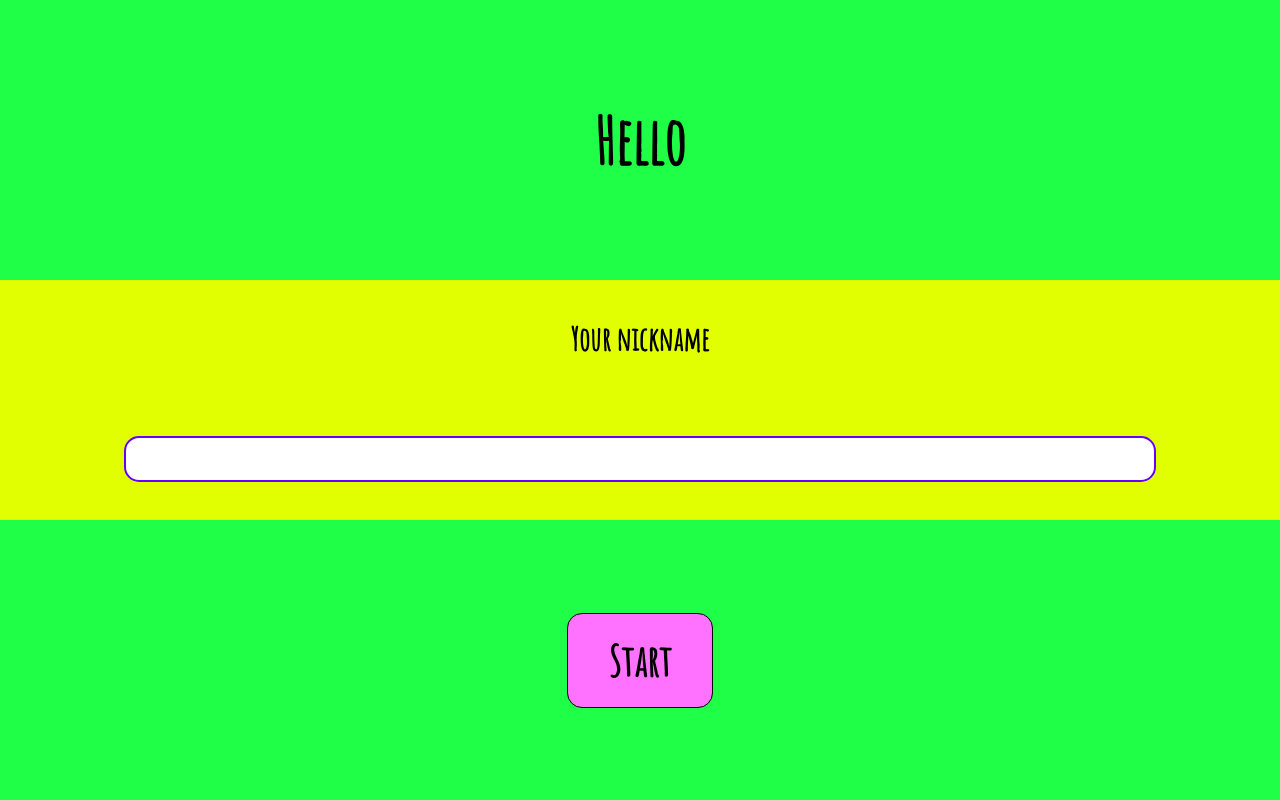
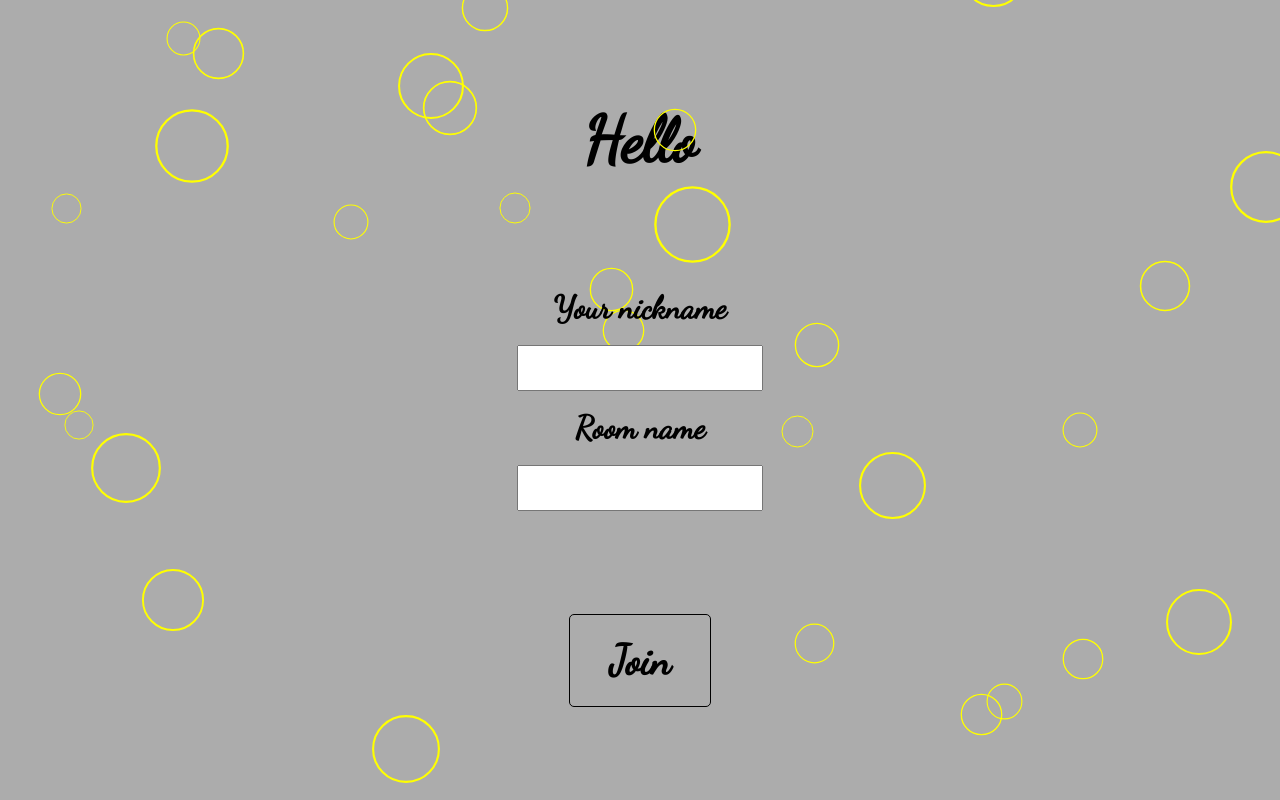
Before and after one commit to VictrumMaximum/videocall-client, a React (Create React App) app: page /videocall/room/1 in a window 1280 px wide. Built offline with nearby package versions, Linux system fonts and the light colour scheme.

Commit message:
new design welcome screen

```diff
--- a/src/Room/Call/Chat/RemoteVideos/RemoteVideos.tsx
+++ b/src/Room/Call/Chat/RemoteVideos/RemoteVideos.tsx
@@ -55,8 +55,6 @@ export const RemoteVideos = () => {
           stream.getAudioTracks()[0].stop();
           stream.removeTrack(stream.getAudioTracks()[0]);
         }
-        console.log('adding track');
-        console.log(track);
         stream.addTrack(track);
       };
     });
--- a/src/Room/Welcome/Welcome.module.scss
+++ b/src/Room/Welcome/Welcome.module.scss
@@ -1,16 +1,29 @@
 // @import url("https://fonts.googleapis.com/css?family=Patrick+Hand+SC|Roboto&display=swap");
 @import url("https://fonts.googleapis.com/css?family=Amatic+SC");
+@import url("https://fonts.googleapis.com/css?family=Dancing+Script");
+
+$bg-color: #acacac;
 
 .welcomeScreen {
+  z-index: 0;
   width: 100%;
   height: 100%;
-  background-color: rgb(31 255 71);
+  background-color: $bg-color;
+  // background-color: rgb(31 255 71);
   display: flex;
   flex-direction: column;
   justify-content: center;
-  font-family: "Amatic SC";
-  font-weight: 900;
+  // font-family: "Amatic SC";
+  font-family: 'Dancing Script';
+  font-weight: 800;
   // font-family: "Patrick Hand SC", cursive;
+}
+
+.bubbleContainer {
+  width: 100%;
+  height: 100%;
+  position: absolute;
+  z-index: 0;
 }
 
 .nicknameContainer {
@@ -19,9 +32,11 @@
   align-items: center;
   justify-content: space-around;
 
-  height: 30%;
+  height: 15%;
   width: 100%;
-  background-color: rgb(225 255 0);
+  // background-color: $bg-color;
+  // background-color: rgb(225 255 0);
+  z-index: 1;
 }
 
 .nicknameHeader {
@@ -30,20 +45,41 @@
 }
 
 .nicknameInput {
-  width: 80%;
+  // width: 80%;
   height: 40px;
-  border-radius: 15px;
+  // border-radius: 15px;
   font-size: 24px;
   text-align: center;
-  border: 2px solid #6600ff;
+  // border: 2px solid #6600ff;
+  font-family: 'Dancing Script';
+  font-weight: 600;
+}
+
+.roomContainer {
+  display: flex;
+  flex-direction: column;
+  align-items: center;
+  justify-content: space-around;
+
+  height: 15%;
+  width: 100%;
+  // background-color: $bg-color;
+  // background-color: red;
+  z-index: 1;
 }
 
 .startButton {
   font-size: 42px;
   border: 1px solid black;
-  border-radius: 15px;
+  border-radius: 5px;
   padding: 20px 40px;
-  background-color: #ff71ff; // #ffc66c
+  // background-color: #ff71ff; // #ffc66c
+  background-color: $bg-color;
+  z-index: 1;
+}
+
+.startButton:hover {
+  cursor: pointer;
 }
 
 .topContainer {
@@ -56,6 +92,7 @@
 
 .bottomContainer {
   flex: 1;
+  // flex-basis: 40%;
   display: flex;
   flex-direction: column;
   justify-content: center;
--- a/src/Room/Welcome/Welcome.tsx
+++ b/src/Room/Welcome/Welcome.tsx
@@ -1,17 +1,32 @@
-import React, { useState } from "react";
-import { targetValueSetter } from "../../Home/Home";
-import styles from "./Welcome.module.scss";
+import React, { useState } from 'react';
+import { targetValueSetter } from '../../Home/Home';
+import styles from './Welcome.module.scss';
+
+import { ReactComponent as CircleIcon } from './circle.svg';
 
 interface Props {
   start: (nickname: string) => void;
 }
 
 export const Welcome = (props: Props) => {
-  const oldNickname = window.localStorage.getItem("nickname") || "";
+  const oldNickname = window.localStorage.getItem('nickname') || '';
   const [nickname, setNickname] = useState(oldNickname);
+  // TODO: use room from url if it's there
+  const [room, setRoom] = useState('');
 
   return (
     <div className={styles.welcomeScreen}>
+      <div className={styles.bubbleContainer}>
+        {bubbles.map(({ size, offsetBottom, offsetLeft }, i) => (
+          <Bubble
+            key={i}
+            size={size}
+            offsetBottom={offsetBottom}
+            offsetLeft={offsetLeft}
+          />
+        ))}
+      </div>
+
       <div className={styles.topContainer}>
         <p className={styles.greeting}>Hello</p>
       </div>
@@ -23,14 +38,59 @@ export const Welcome = (props: Props) => {
           value={nickname}
         />
       </div>
+      <div className={styles.roomContainer}>
+        <p className={styles.nicknameHeader}>Room name</p>
+        <input
+          className={styles.nicknameInput}
+          onChange={targetValueSetter(setRoom)}
+          value={room}
+        />
+      </div>
       <div className={styles.bottomContainer}>
         <div
           className={styles.startButton}
           onClick={() => props.start(nickname)}
         >
-          Start
+          Join
         </div>
       </div>
     </div>
   );
 };
+
+// TODO: make this dependent on the screen size
+const amountOfBubbles = 30;
+
+const bubbles: Omit<BubbleProps, 'key'>[] = new Array(amountOfBubbles)
+  .fill(null)
+  .map(() => ({
+    size: 30 + Math.floor(Math.random() * 50),
+    offsetBottom: Math.floor(Math.random() * 100),
+    offsetLeft: Math.floor(Math.random() * 100),
+  }));
+
+type BubbleProps = {
+  key: number;
+  size: number;
+  offsetBottom: number;
+  offsetLeft: number;
+};
+const Bubble = (props: BubbleProps) => {
+  const size = `${props.size}px`;
+  const offsetBottom = `${props.offsetBottom}%`;
+  const offsetLeft = `${props.offsetLeft}%`;
+  return (
+    <CircleIcon
+      key={props.key}
+      width={size}
+      height={size}
+      style={{
+        stroke: 'yellow',
+        position: 'fixed',
+        bottom: offsetBottom,
+        left: offsetLeft,
+        // zIndex: '-1',
+      }}
+    />
+  );
+};
```
Also changed, not shown: src/Room/Welcome/circle.svg (added).
